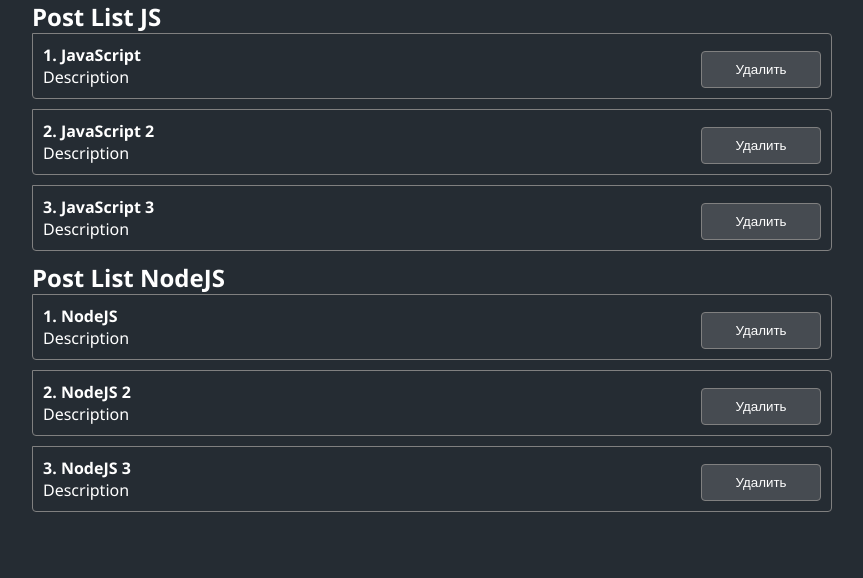
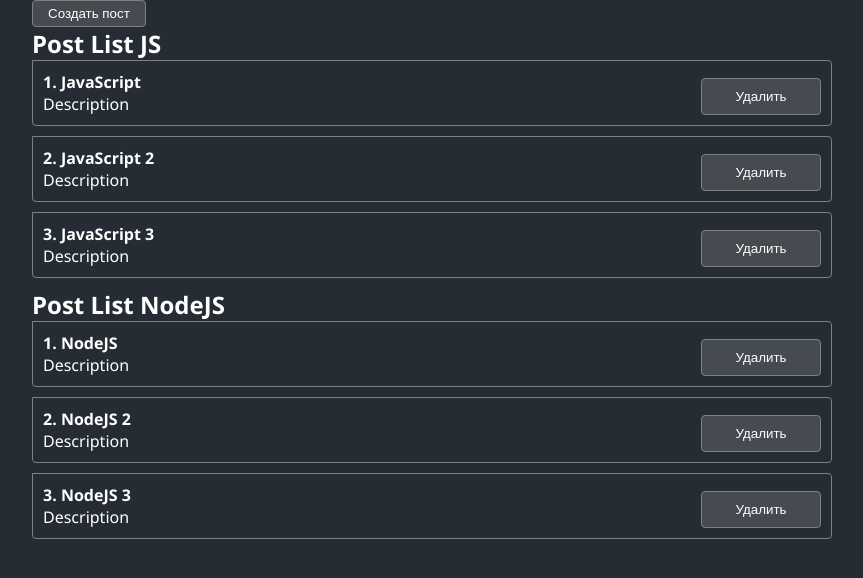
Before and after one commit to kryvetski-andrei/react-posts, a React (Create React App) app: page / in a window 1280 px wide. Shown: the top 578 px of the page, without its empty margins (208-1071 px from the left). Built offline with nearby package versions, Linux system fonts and the light colour scheme.

Commit message:
feat: add button component

```diff
--- a/src/App.js
+++ b/src/App.js
@@ -1,15 +1,16 @@
 import React, { useState } from "react"
 import PostList from "./components/PostList";
+import MyButton from "./components/UI/button/MyButton";
 import "./styles/App.css"
 
 function App() {
-  const [posts, setPosts] = useState([
+  const [posts] = useState([
     {id: 1, title: 'JavaScript', body: 'Description'},
     {id: 2, title: 'JavaScript 2', body: 'Description'},
     {id: 3, title: 'JavaScript 3', body: 'Description'}
   ])
 
-  const [posts2, setPosts2] = useState([
+  const [posts2] = useState([
     {id: 1, title: 'NodeJS', body: 'Description'},
     {id: 2, title: 'NodeJS 2', body: 'Description'},
     {id: 3, title: 'NodeJS 3', body: 'Description'}
@@ -17,6 +18,7 @@ function App() {
 
   return (
     <div className="App">
+      <MyButton disabled>Создать пост</MyButton>
       <PostList posts={posts} title="Post List JS"/>
       <PostList posts={posts2} title="Post List NodeJS"/>
     </div>
--- /dev/null
+++ b/src/components/UI/button/MyButton.jsx
@@ -0,0 +1,12 @@
+import React from "react";
+import classes from "./MyButton.module.css"
+
+const MyButton = ({children, ...props}) => {
+  return (
+    <button {...props} className={classes.myBtn}>
+      {children}
+    </button>
+  )
+}
+
+export default MyButton;
--- /dev/null
+++ b/src/components/UI/button/MyButton.module.css
@@ -0,0 +1,7 @@
+.myBtn {
+  padding: 5px 15px;
+  background-color: rgba(255, 255, 255, 0.15);
+  border: 1.5px solid gray;
+  border-radius: 4px;
+  color: white;
+}
```
